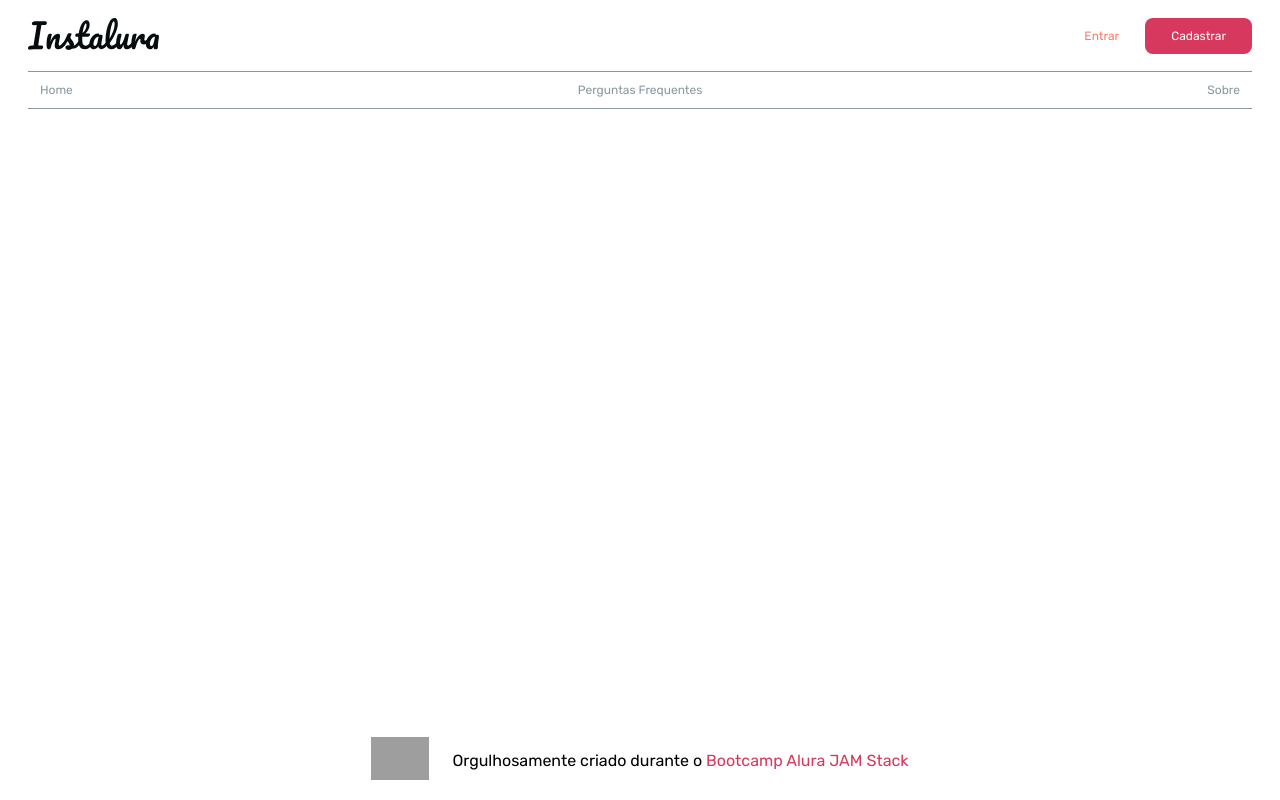
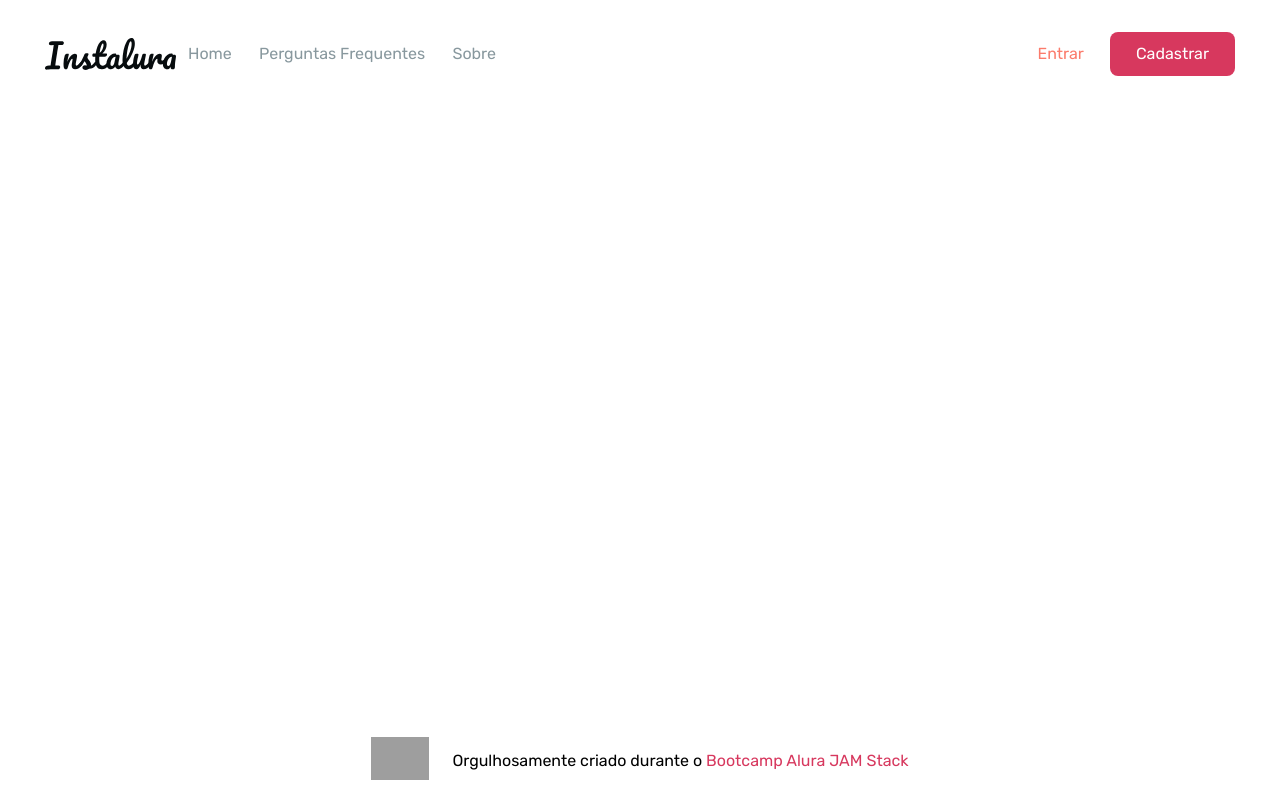
Before and after one commit to FihCapua/instalura-base, a Next.js app: page / in a window 1280 px wide. Built offline with nearby package versions, Linux system fonts and the light colour scheme; grey boxes are pictures that could not be loaded.

Commit message:
feature: include breakpoints - class 06

```diff
--- a/src/components/commons/Button/index.js
+++ b/src/components/commons/Button/index.js
@@ -1,6 +1,7 @@
 import styled, { css } from 'styled-components';
 import get from 'lodash/get';
 import { TextStyleVariantsMap } from '../../foundation/Text';
+import { breakpointsMedia } from '../../../theme/utils/breakpointsMedia';
 
 const ButtonGhost = css`
     color: ${(props) => get(props.theme, `colors.${props.variant}.color`)};
@@ -26,7 +27,6 @@
 
     ${TextStyleVariantsMap.smallestException}
 
-    // = css vem do styled components - ButtonGhost é o entrar ButtonDefault cadastrar
     ${function(props) {
         if(props.ghost){
             return ButtonGhost;
@@ -39,4 +39,13 @@
     &:focus {
         opacity: .5;
     }
+
+    ${breakpointsMedia ({
+        xs: css `
+            ${TextStyleVariantsMap.smallestException}
+        `,
+        md: css `
+            ${TextStyleVariantsMap.paragraph1}
+        `,
+    })}
 `;
--- a/src/components/commons/Menu/styles/MenuWrapper.js
+++ b/src/components/commons/Menu/styles/MenuWrapper.js
@@ -1,23 +1,56 @@
-import styled from 'styled-components';
+import styled, { css } from 'styled-components';
+import { breakpointsMedia } from '../../../../theme/utils/breakpointsMedia';
+import { TextStyleVariantsMap } from '../../../foundation/Text';
+
 
 // Estilo Geral de Menu
-export const MenuWrapper = styled.nav `
+export const MenuWrapper = styled.nav`
   font-family: 'Rubik', sans-serif;
   display: flex;
-  flex-wrap: wrap;
   align-items: center;
   justify-content: space-between;
+  flex-wrap: wrap;
   margin-top: 18px;
-  padding: 0 28px;
+  padding-left: 28px;
+  padding-right: 28px;
+  ${breakpointsMedia({
+    md: css`
+      justify-content: flex-start;
+      margin-top: 32px;
+      margin-left: auto;
+      margin-right: auto;
+      width: 100%;
+      padding: 0 16px;
+      max-width: 768px;
+    `,
+    lg: css`
+      max-width: 1160px;
+    `,
+    xl: css`
+      max-width: 1222px;
+    `,
+})}
 `;
 
-MenuWrapper.LeftSide = styled.div `
+MenuWrapper.LeftSide = styled.div`
   padding: 0;
   margin: 0;
   order: 1;
+  ${breakpointsMedia({
+    md: css`
+        width: 131px;
+        height: 32px;
+`,
+})}
+  ${breakpointsMedia({
+    md: css`
+      order: initial;
+      padding-right: 16px;
+    `,
+})}
 `;
 
-MenuWrapper.CentralSide = styled.div `
+MenuWrapper.CentralSide = styled.div`
   padding: 0;
   margin: 0;
   order: 3;
@@ -30,26 +63,50 @@
   border-top: 1px solid #88989E;
   border-bottom: 1px solid #88989E;
   padding: 12px;
-
+  ${breakpointsMedia({
+    md: css`
+      max-width: 332px;
+      justify-content: space-between;
+      flex: 1;
+      order: initial;
+      border: none;
+      margin: 0;
+      padding-top: 0;
+      padding-bottom: 0;
+    `,
+})}
   a {
     text-align: center;
     display: block;
     text-decoration: none;
     color: #88989E;
     transition: 200ms ease-in-out;
+    ${breakpointsMedia({
+    xs: css`
+        ${TextStyleVariantsMap.smallestException}
+    `,
+    md: css`
+      ${TextStyleVariantsMap.paragraph1}
+    `,
+})}
     &:hover,
     &:focus {
       font-weight: 500;
       color: #070C0E;
+
     }
   }
 `;
-
-MenuWrapper.RightSide = styled.div `
+MenuWrapper.RightSide = styled.div`
   padding: 0;
   margin: 0;
   display: flex;
   flex: 1;
   order: 2;
   justify-content: flex-end;
+  ${breakpointsMedia({
+    md: css`
+      order: initial;
+    `,
+})}
 `;
--- a/src/theme/index.js
+++ b/src/theme/index.js
@@ -41,9 +41,19 @@
     },
 };
 
+
+export const breakpoints = {
+    xs: 0,
+    sm: 480,
+    md: 768,
+    lg: 992,
+    xl: 1200,
+};
+
 export default {
     colors,
     typographyVariants,
+    breakpoints,
     borderRadius: '8px',
     fontFamily: '\'Rubik\', sans-serif',
     transition: '200ms ease-in-out',
--- /dev/null
+++ b/src/theme/utils/breakpointsMedia.js
@@ -0,0 +1,14 @@
+import { css } from 'styled-components';
+import { breakpoints } from '../index';
+
+export function breakpointsMedia(cssByBreakpoints) {
+    const breakpointsNames = Object.keys(cssByBreakpoints)
+    return breakpointsNames.map((breakpointName) => {
+        return css`
+            @media screen and (min-width: ${breakpoints[breakpointName]}px) {
+                // Acessando tipo de estilo de @media - junto c/ objeto da dimensão
+                ${cssByBreakpoints[breakpointName]}
+            }
+        `
+    })
+}
```
Lines whose indentation alone changed are shown as unchanged.
